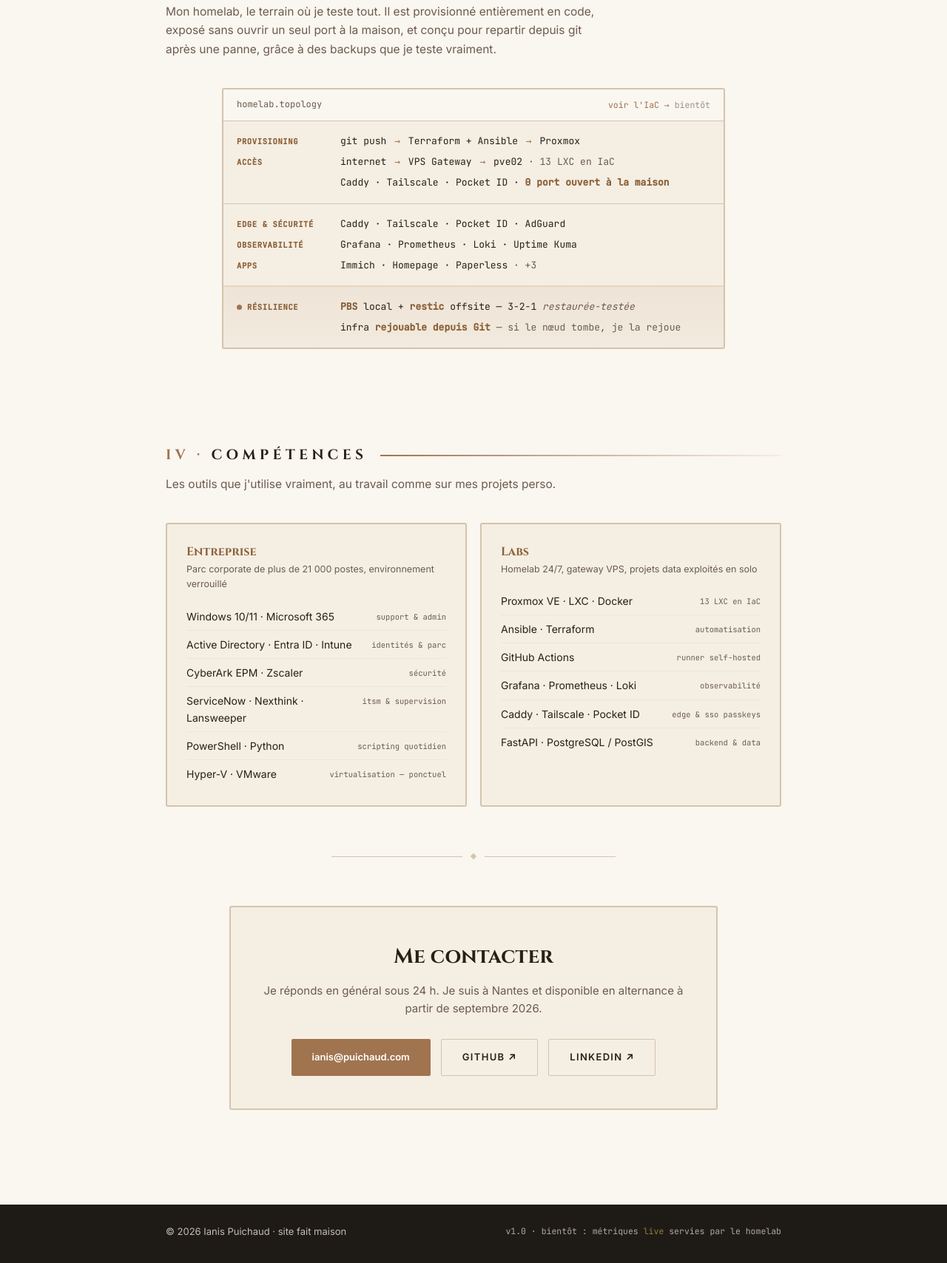
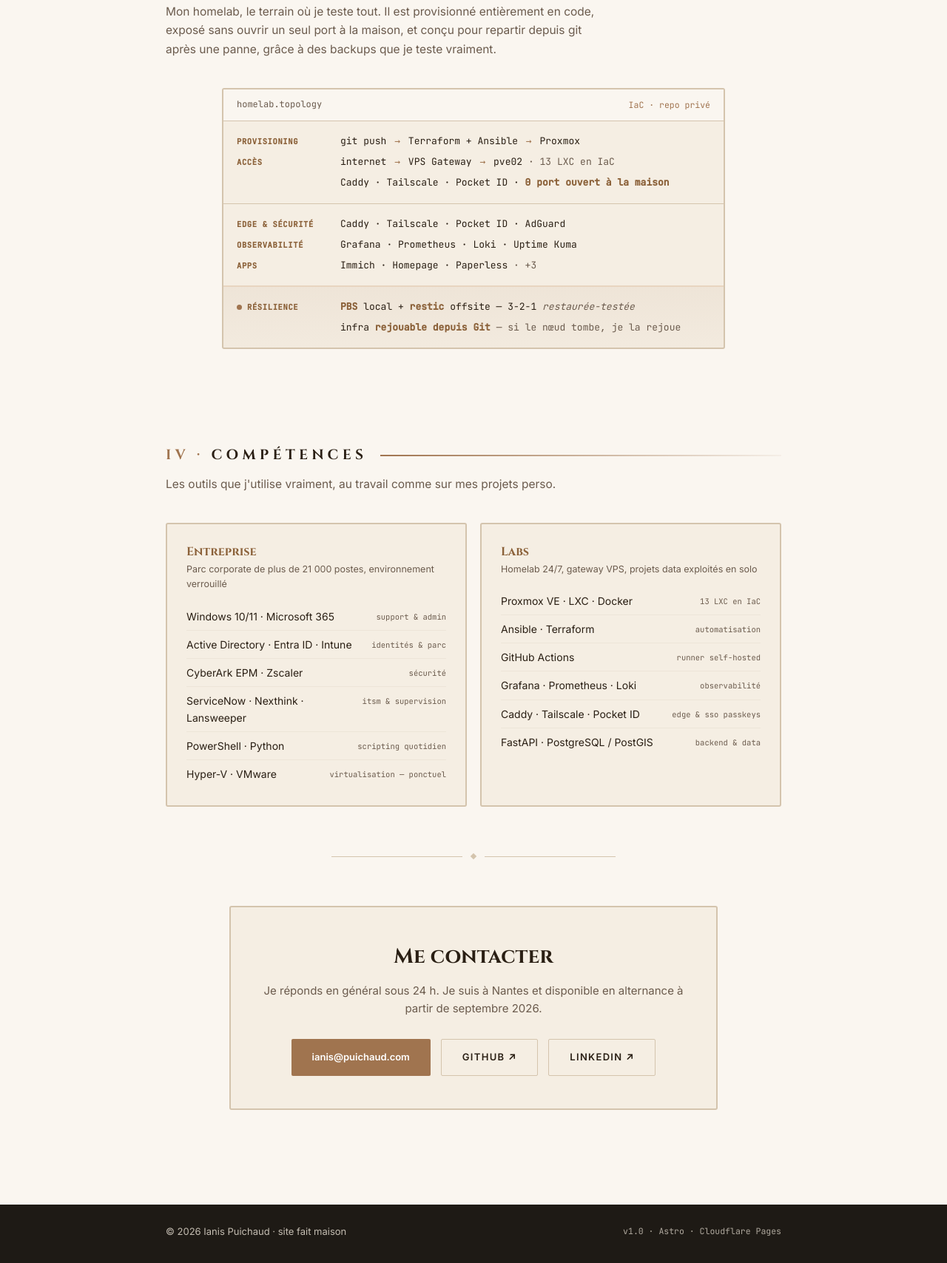
Before and after one commit to AnythingLegalConsidered/puichaud.com, an Astro site: page / in a window 1280 px wide. Shown: the part 2800-4508 px from the top of the page at 74% size. Built offline with nearby package versions, Linux system fonts and the light colour scheme; Astro itself is replaced by a stand-in of ours.

Commit message:
fix(review): T5 retire les promesses 'live' (footer/infra) et sort stats.json du build

```diff
--- a/src/components/Footer.astro
+++ b/src/components/Footer.astro
@@ -1,6 +1,6 @@
 <footer>
   <div class="wrap">
     <div class="left">© 2026 Ianis Puichaud · site fait maison</div>
-    <div class="right">v1.0 · bientôt : métriques <span>live</span> servies par le homelab</div>
+    <div class="right">v1.0 · Astro · Cloudflare Pages</div>
   </div>
 </footer>
--- a/src/components/Infra.astro
+++ b/src/components/Infra.astro
@@ -17,7 +17,7 @@
     <div class="infra-panel">
       <div class="infra-bar">
         <span class="ib-title">homelab.topology</span>
-        <span class="ib-iac">voir l'IaC → <em>bientôt</em></span>
+        <span class="ib-iac">IaC · repo privé</span>
       </div>
 
       <!-- build -->
```
Also changed, not shown: scripts/stats-export/stats.sample.json (renamed from public/stats.json).
